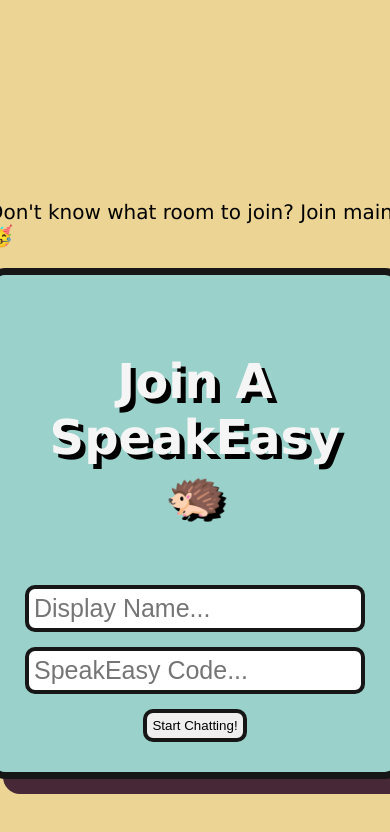
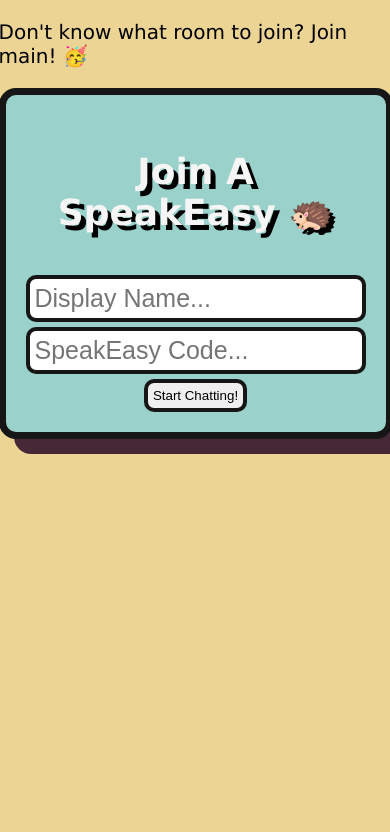
Before and after one commit to Jovans55/SpeakEasy, a React (Create React App) app in the folder client/: page / in a window 390 px wide. Shown: the top 832 px of the page. Built offline with nearby package versions, Linux system fonts and the light colour scheme; no server answers.

Commit message:
Making the css phone friendly

```diff
--- a/client/src/App.css
+++ b/client/src/App.css
@@ -21,7 +21,6 @@ body{
   border-radius: 17px;
   text-align: center;
   font-size: 200%;
-  margin-bottom: 200px;
   box-shadow: 15px 15px #472836;
   background-color: #9AD2CB;
   text-shadow: 5px 5px black;
@@ -118,6 +117,7 @@ body{
   padding: 1rem;
   border-radius: 45px;
   color: black;
+  word-break: break-all;
 }
 
 #you .message-meta{
@@ -132,6 +132,7 @@ body{
   padding: 1rem;
   border-radius: 45px;
   color: white;
+  word-break: break-all;
 }
 
 .message-meta{
@@ -186,3 +187,33 @@ body{
   border: none;
   border-right: 3px solid black;
 }
+
+@media (max-width: 600px)  {
+  .App{
+    margin-top: 0px;
+    margin-left: 1px;
+  }
+  .joinChatContainer{
+    padding: 20px;
+    gap: 5px;
+    font-size: 150%;
+  }
+  .chat-window {
+    border-radius: 17px;
+    margin-bottom: 5px;
+  }
+  .chat-header {
+    font-size: 1.3rem;
+  }
+  .chat-body{
+    width: 100px;
+    height: 390px;
+  }
+  .chat-footer input{
+    border-radius: 15px;
+  }
+
+  .chat-footer button{
+    border-radius: 15px;
+  }
+}
```
